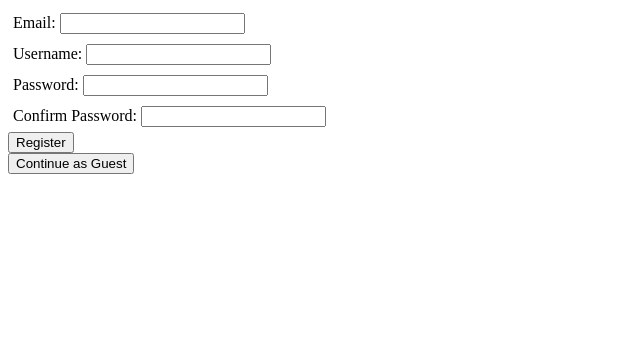
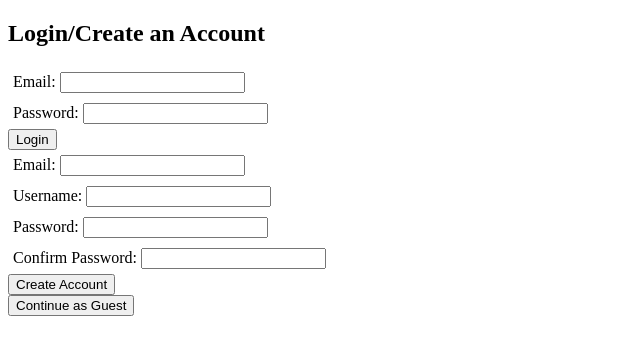
Before and after one commit to dopeter2498/rps-tactics, a React (Vite) app: page / in a window 1280 px wide. Shown: the top 354 px of the page, without its empty margins (0-640 px from the left). Built offline with nearby package versions, Linux system fonts and the light colour scheme.

Commit message:
Added form to Guest and login form to Login

```diff
--- a/src/screens/Guest.tsx
+++ b/src/screens/Guest.tsx
@@ -1,9 +1,24 @@
+import { useNavigate } from 'react-router-dom';
 const Guest = () => {
+  const navigate = useNavigate();
   return (
     <div className='guest'>
       <div className='guest-header'>
         <h2>{'Guest Page'}</h2>
       </div>
+      <div className='guest-input'>
+        <input
+          type='text'
+          name='username'
+          placeholder='Username'
+        />
+      </div>
+      <button>
+        {'Continue'}
+      </button>
+      <button onClick={() => navigate('../login')}>
+        {'Create an Account'}
+      </button>
     </div>
   );
 }
--- a/src/screens/Login.tsx
+++ b/src/screens/Login.tsx
@@ -11,7 +11,16 @@ const Login = () => {
 
   const navigate = useNavigate();
 
-  const onRegister = (e: React.FormEvent<HTMLFormElement>) => {
+  const onLogin = (e: React.FormEvent<HTMLFormElement>) => {
+    e.preventDefault();
+    if (email === '' || password === '') {
+      alert('Invalid credentials');
+      setPassword('');
+      setConfirmPassword('');
+    }
+  }
+
+  const onCreateAccount = (e: React.FormEvent<HTMLFormElement>) => {
     e.preventDefault();
     if (email === '' || username === '' || password === '' ||
         confirmPassword === '' || password !== confirmPassword) {
@@ -24,7 +33,31 @@ const Login = () => {
 
   return (
     <div className='login'>
-      <form className='login-form' onSubmit={onRegister}>
+      <div className='login-header'>
+        <h2>{'Login/Create an Account'}</h2>
+      </div>
+      <form className='login-form' onSubmit={onLogin}>
+        <label className='login-form-label'>
+          {'Email: '}
+          <input
+            type='text'
+            name='email'
+            value={email}
+            onChange={(e) => setEmail(e.target.value)}
+          />
+        </label>
+        <label className='login-form-label'>
+          {'Password: '}
+          <input
+            type='password'
+            name='password'
+            value={password}
+            onChange={(e) => setPassword(e.target.value)}
+          />
+        </label>
+        <input type='submit' value='Login' />
+      </form>
+      <form className='login-form' onSubmit={onCreateAccount}>
         <label className='login-form-label'>
           {'Email: '}
           <input
@@ -61,7 +94,7 @@ const Login = () => {
             onChange={(e) => setConfirmPassword(e.target.value)}
           />
         </label>
-        <input type='submit' value='Register' />
+        <input type='submit' value='Create Account' />
       </form>
       <button onClick={() => {navigate('../guest')}}>
         {'Continue as Guest'}
```
